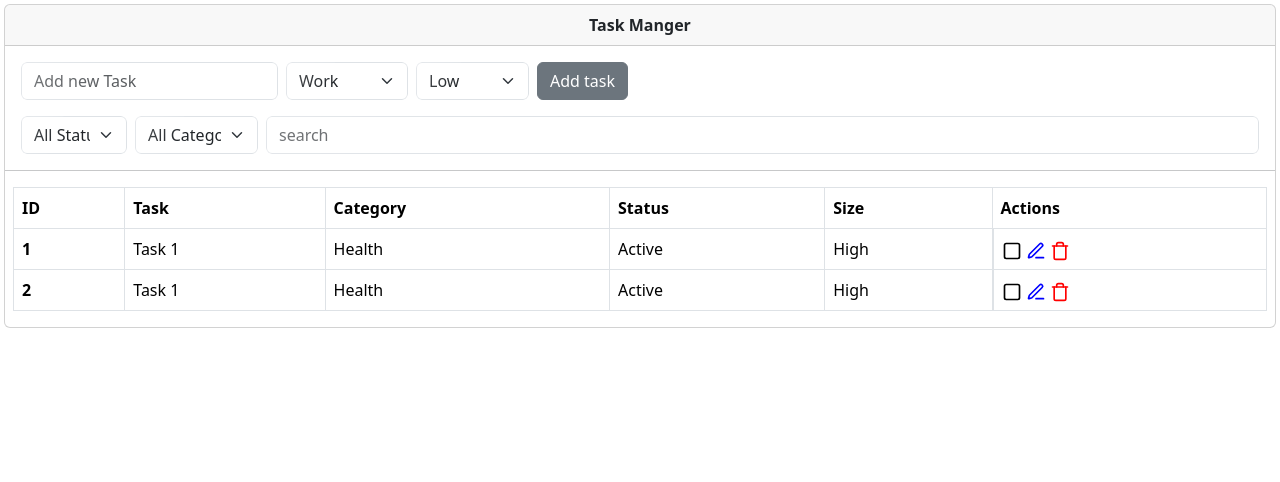
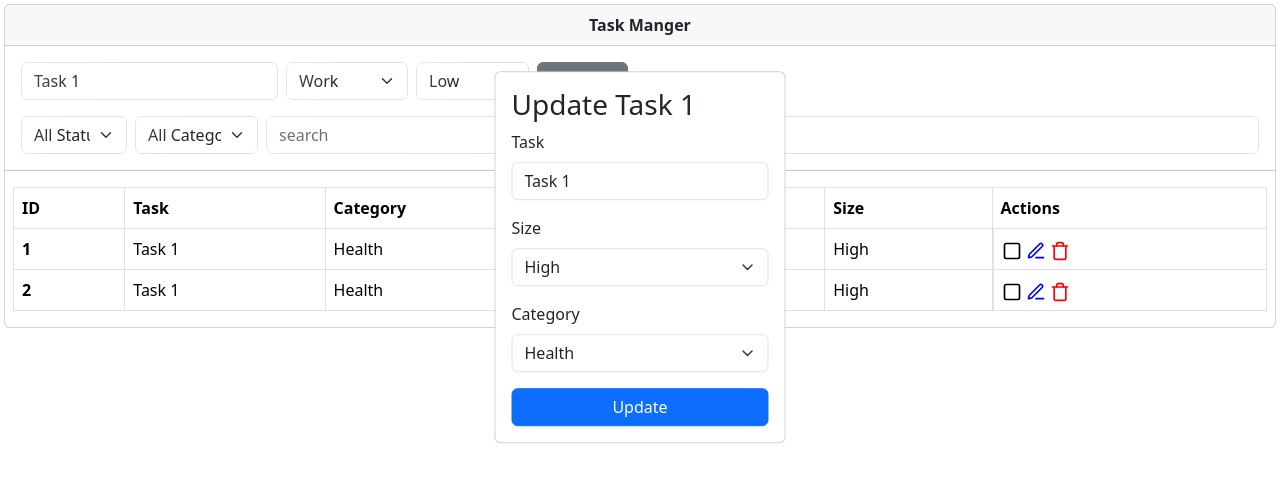
Before and after one commit to HEKNOWSME/MERN, a React (Vite) app in the folder taskManager/: page / in a window 1280 px wide. Both pictures are taken after a click on the icon 1035 px from the left and 249 px from the top of the page. Shown: the top 482 px of the page. Built offline with nearby package versions, Linux system fonts and the light colour scheme.

Commit message:
handle Edit

```diff
--- a/taskManager/src/App.tsx
+++ b/taskManager/src/App.tsx
@@ -1,6 +1,7 @@
 import { useState } from "react";
 import Input from "./components/Input";
 import TaskList from "./components/TaskList";
+import EditTask from "./components/EditTask";
 export interface Task {
 	id: number;
 	task: string;
@@ -37,6 +38,8 @@ const App = () => {
 		status: "",
 		searched: "",
 	});
+
+	const [update, setUpdate] = useState(false);
 	const handleAdd = () => {
 		if (task.task) {
 			setTasks([...tasks, task]);
@@ -55,6 +58,10 @@ const App = () => {
 			setTasks(
 				tasks.map((t) => (t.id === task.id ? { ...t, status: "Active" } : t))
 			);
+	};
+	const handleEdit = (task: Task) => {
+		setUpdate(!update);
+		setTask(task);
 	};
 	const filteredTasks = tasks.filter((tas) => {
 		const selectedCategory =
@@ -114,12 +121,21 @@ const App = () => {
 				/>
 			</div>
 			<hr />
-			<div className="mx-2">
-				<TaskList
-					tasks={filteredTasks}
-					onDelete={handleDelete}
-					onComplete={handleComplete}
-				/>
+			<div className="mx-2 position-relative">
+				{update && (
+					<div className="position-absolute z-1 top-50 start-50 translate-middle">
+						<EditTask task={task} />
+					</div>
+				)}
+
+				<div className="z-0">
+					<TaskList
+						tasks={filteredTasks}
+						onDelete={handleDelete}
+						onComplete={handleComplete}
+						onEdit={handleEdit}
+					/>
+				</div>
 			</div>
 		</div>
 	);
--- /dev/null
+++ b/taskManager/src/components/EditTask.tsx
@@ -0,0 +1,57 @@
+import { Task } from "../App";
+import { size, categories } from "./Share";
+
+interface EditTask {
+	task: Task;
+}
+const EditTask = ({ task }: EditTask) => {
+	return (
+		<form action="" className="card p-3">
+			<h3>Update {task.task}</h3>
+			<div className="mb-3">
+				<label htmlFor="task" className="form-label">
+					Task
+				</label>
+				<input
+					type="text"
+					name="task"
+					id="task"
+					className="form-control"
+               value={task.task}
+				/>
+			</div>
+			<div className="mb-3">
+				<label htmlFor="size" className="form-label">
+					Size
+				</label>
+				<select name="size" id="size" className="form-select" value={task.size}>
+					<option value=""></option>
+					{size.map((s) => (
+						<option>{s}</option>
+					))}
+				</select>
+			</div>
+			<div className="mb-3">
+				<label htmlFor="categories" className="form-label">
+					Category
+				</label>
+				<select
+					name="categories"
+					id="categories"
+					className="form-select"
+					value={task.category}
+				>
+					<option value=""></option>
+					{categories.map((s) => (
+						<option>{s}</option>
+					))}
+				</select>
+			</div>
+			<button type="button" className="btn btn btn-primary">
+				Update
+			</button>
+		</form>
+	);
+};
+
+export default EditTask;
--- a/taskManager/src/components/TaskList.tsx
+++ b/taskManager/src/components/TaskList.tsx
@@ -5,8 +5,15 @@ interface Tasks {
 	tasks: Task[];
 	onDelete: (task: Task) => void;
 	onComplete: (task: Task) => void;
+	onEdit: (task: Task) => void;
 }
-const TaskList = ({ tasks, onDelete, onComplete }: Tasks) => {
+const TaskList = ({ tasks, onDelete, onComplete, onEdit }: Tasks) => {
+	if (tasks.length === 0)
+		return (
+			<div>
+				<h3 className="text-center">No task Remains</h3>
+			</div>
+		);
 	return (
 		<table className="table table-bordered">
 			<thead>
@@ -40,7 +47,7 @@ const TaskList = ({ tasks, onDelete, onComplete }: Tasks) => {
 									<LuSquare size={20} />
 								)}
 							</i>
-							<i className="icon">
+							<i className="icon" onClick={() => onEdit(task)}>
 								<LuPenLine size={20} color="blue" />
 							</i>
 							<i className="icon" onClick={() => onDelete(task)}>
```
